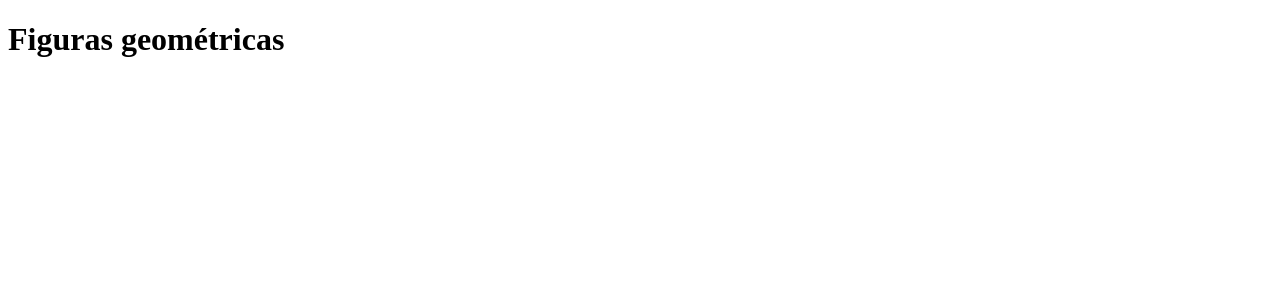
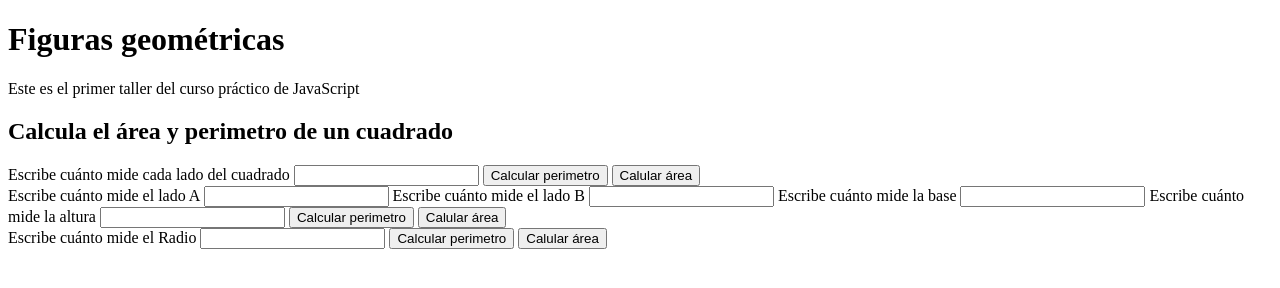
Before and after one commit to ric98esley/js-practico, a plain HTML site: page figuras.html in a window 1280 px wide. Drawn offline with Linux system fonts and the light colour scheme.

Commit message:
Listo pero sin estilos

```diff
--- a/figuras.html
+++ b/figuras.html
@@ -7,10 +7,46 @@
     <title>Figuras geométricas</title>
 </head>
 <body>
-    <h1>
+    <header><h1>
         Figuras geométricas
     </h1>
+    <p>Este es el primer taller del curso práctico de JavaScript</p>
+</header>
+<section>
+    <h2> Calcula el área y perimetro de un cuadrado</h2>
+    <form action="">
+        <label for="InputCuadrado">Escribe cuánto mide cada lado del cuadrado</label>
+        <input id="InputCuadrado" type="number">
 
+        <button type="button" onclick="calcularPerimetroCuadrado()">Calcular perimetro</button>
+        <button type="button" onclick="calcularAreaCuadrado()">Calular área</button>
+    </form>
+    <form action="">
+        <label for="LadoA">Escribe cuánto mide el lado A</label>
+        <input id="LadoA" type="number">
+
+        <label for="LadoB">Escribe cuánto mide el lado B</label>
+        <input id="LadoB" type="number">
+
+        <label for="Base">Escribe cuánto mide la base</label>
+        <input id="Base" type="number">
+
+        <label for="Altura">Escribe cuánto mide la altura</label>
+        <input id="Altura" type="number">
+
+        <button type="button" onclick="calcularPerimetroTriangulo()">Calcular perimetro</button>
+        <button type="button" onclick="calcularAreaTriangulo()">Calular área</button>
+    </form>
+
+    <form action="">
+        <label for="Radio">Escribe cuánto mide el Radio</label>
+        <input id="Radio" type="number">
+
+        <button type="button" onclick="calcularCircunferencia()">Calcular perimetro</button>
+        <button type="button" onclick="calcularAreaCirculo()">Calular área</button>
+    </form>
+
+</section>
     <script src="./figuras.js"></script>
 </body>
 </html>
--- a/figuras.js
+++ b/figuras.js
@@ -50,6 +50,7 @@ console.log("pi es: " + pi);
 function perimetroCirculo(radio){
     const diametro = diametroCirculo(radio);
     return diametro * pi;
+
 }
 
     // Área
@@ -58,3 +59,64 @@ function areaCirculo(radio){
 };
 
 console.groupEnd();
+
+// Cuadrado
+
+function calcularPerimetroCuadrado(){
+    const input = document.getElementById("InputCuadrado");
+    const value = input.value;
+
+    const perimetro = perimetroCuadrado(value);
+    alert(perimetro);
+};
+
+function calcularAreaCuadrado(){
+    const input = document.getElementById("InputCuadrado");
+    const value = input.value;
+
+    const area = areaCuadrado(value);
+    alert(area);
+};
+
+// Triangulo
+function calcularPerimetroTriangulo(){
+    const ladoA = document.getElementById("LadoA");
+    const valueA = Number(ladoA.value);
+
+    const ladoB = document.getElementById("LadoB");
+    const valueB = Number(ladoB.value);
+
+    const base = document.getElementById("Base");
+    const valueC = Number(base.value);
+
+    const perimetro = perimetroTriangulo(valueA, valueB, valueC);
+    alert(perimetro);
+}
+function calcularAreaTriangulo(){
+    const ladoA = document.getElementById("Altura");
+    const valueA = Number(ladoA.value);
+
+    const base = document.getElementById("Base");
+    const valueC = Number(base.value);
+
+    const area = areaTriangulo(valueA, valueC);
+    alert(area);
+}
+
+// Circulo
+
+function calcularCircunferencia(){
+    const input = document.getElementById("Radio");
+    const radio = Number(input.value);
+
+    const perimetro = perimetroCirculo(radio);
+    alert(perimetro);
+}
+
+function calcularAreaCirculo(){
+    const input = document.getElementById("Radio");
+    const radio = Number(input.value);
+
+    const area = areaCirculo(radio);
+    alert(area);
+}
```
